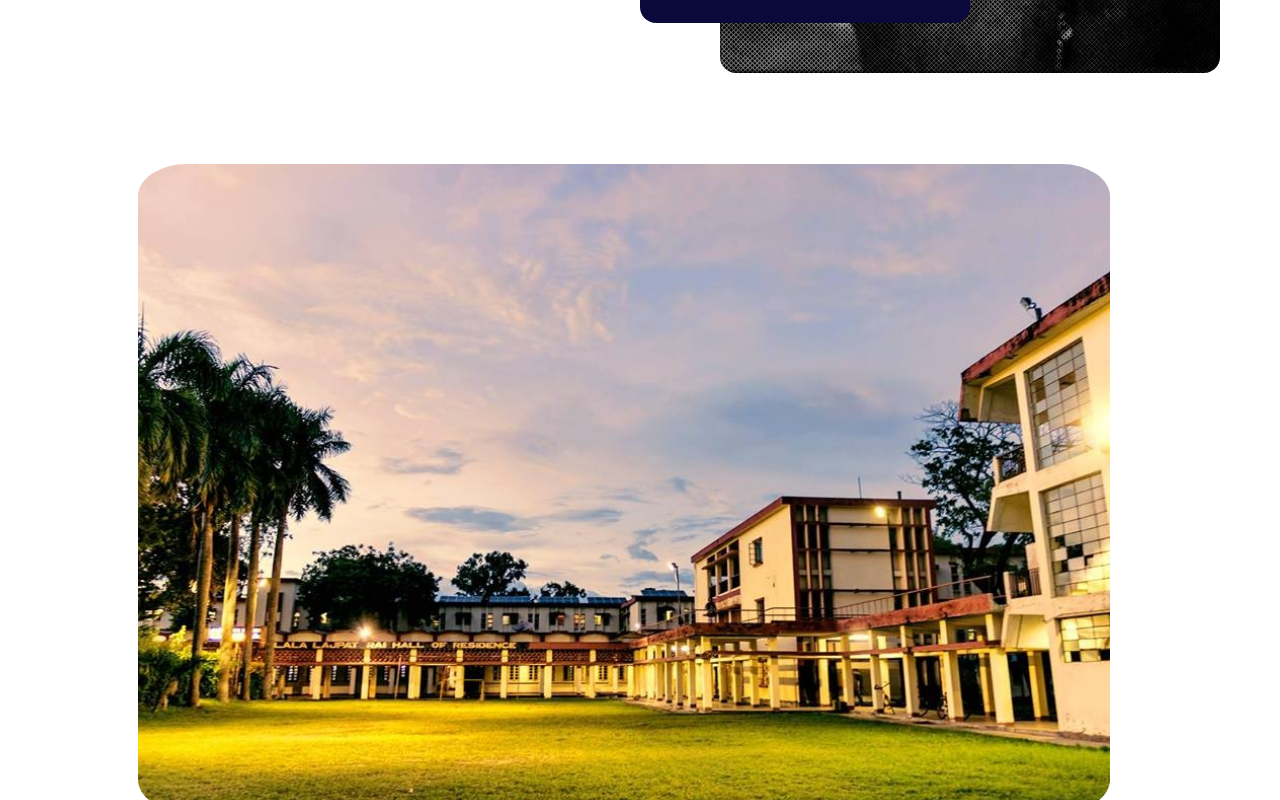
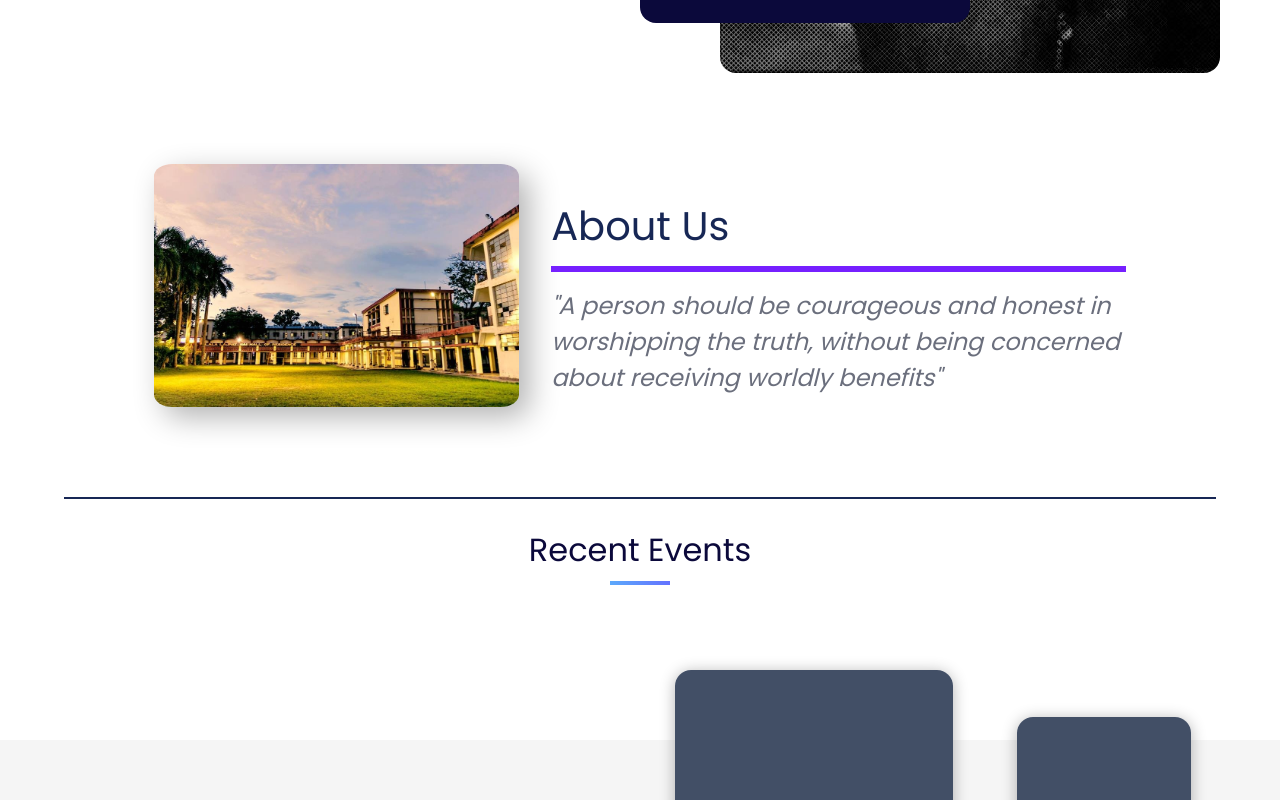
Before and after one commit to nithin-gith/llr-hall-iitkgp.github.io, a React (Create React App) app: page / in a window 1280 px wide. Shown: the part 740-1540 px from the top of the page. Built offline with nearby package versions, Linux system fonts and the light colour scheme.

Commit message:
changed font and removed outline

```diff
--- a/public/index.html
+++ b/public/index.html
@@ -9,6 +9,9 @@
       name="description"
       content="Web site created using create-react-app"
     />
+    <link rel="preconnect" href="https://fonts.googleapis.com">
+<link rel="preconnect" href="https://fonts.gstatic.com" crossorigin>
+<link href="https://fonts.googleapis.com/css2?family=Poppins&family=Sacramento&display=swap" rel="stylesheet">
     <link rel="apple-touch-icon" href="%PUBLIC_URL%/logo192.png" />
     <link rel="stylesheet" href="https://stackpath.bootstrapcdn.com/bootstrap/4.3.1/css/bootstrap.min.css"
       integrity="sha384-ggOyR0iXCbMQv3Xipma34MD+dH/1fQ784/j6cY/iJTQUOhcWr7x9JvoRxT2MZw1T" crossorigin="anonymous">
--- a/src/components/Nav/TopNavbar.jsx
+++ b/src/components/Nav/TopNavbar.jsx
@@ -29,7 +29,7 @@ export default function TopNavbar() {
         <NavInner className="container flexSpaceCenter">
           <Link className="pointer flexNullCenter" to="/" smooth={true}>
             <LogoIcon />
-            <h1 style={{ marginLeft: "15px" }} className="font20 extraBold">
+            <h1 style={{ marginLeft: "15px"}} className="font20 extraBold">
               Lala Lajpat Rai Hall of Residence
             </h1>
           </Link>
--- a/src/components/Sections/Card.jsx
+++ b/src/components/Sections/Card.jsx
@@ -13,7 +13,7 @@ const Card = (props) => {
                 <img src={props.img} className="card-img-top" alt="football"/>
     <div className="card-body">
       <h5 className="card-title">{props.name}</h5>
-      <p className = "card-text text-muted">{props.position}</p>
+      <p className = "card-text text-muted" style ={{paddingBottom:"10px"}}>{props.position}</p>
 
     <a href={props.fb} target="_blank" rel="noreferrer" style={{ paddingRight: "10px" }}><FaFacebookSquare style={{ backgroundColor:"white", height: "25px", width: "25px" }} /></a>
      <a href={props.linkedin} target="_blank" rel="noreferrer" style= {{paddingRight:"10px"}}><FaLinkedin style ={{backgroundColor:"white",height:"25px",width:"25px"}}/></a>
--- a/src/components/Sections/Card2.jsx
+++ b/src/components/Sections/Card2.jsx
@@ -13,7 +13,7 @@ const Card = (props) => {
                 <img src={props.img} className="card-img-top" alt="football" style={{height:"300px", width:"300px"}}/>
     <div className="card-body">
       <h5 className="card-title">{props.name}</h5>
-      <p className = "card-text text-muted">{props.position}</p>
+      <p className = "card-text text-muted" style ={{paddingBottom:"10px"}}>{props.position}</p>
 
       <a href={props.fb} target="_blank" rel="noreferrer" style={{ paddingRight: "10px" }}><FaFacebookSquare style={{ backgroundColor: "white", height: "25px", width: "25px" }} /></a>
       <a href={props.linkedin} target="_blank" rel="noreferrer" style= {{paddingRight:"10px"}}><FaLinkedin style ={{backgroundColor:"white",height:"25px",width:"25px"}} /></a>
--- a/src/components/Sections/GeneralChamp.jsx
+++ b/src/components/Sections/GeneralChamp.jsx
@@ -65,9 +65,9 @@ export default function BasicTabs() {
             <Box sx={{ width: '100%',marginTop:"0px" }}>
               <Box sx={{ borderBottom: 1, borderColor: 'divider' }}>
                 <Tabs value={value} onChange={handleChange} aria-label="basic tabs example" centered>
-                  <Tab label="Technology" {...a11yProps(0)} />
-                  <Tab label="Sports and Games" {...a11yProps(1)} />
-                  <Tab label="Social and Cultural" {...a11yProps(2)} />
+                  <Tab label="Technology" style={{outline:"none"}}{...a11yProps(0)} />
+                  <Tab label="Sports and Games" style={{outline:"none"}} {...a11yProps(1)} />
+                  <Tab label="Social and Cultural" style={{outline:"none"}} {...a11yProps(2)} />
                 </Tabs>
               </Box>
 
--- a/src/components/Sections/HallCouncil.jsx
+++ b/src/components/Sections/HallCouncil.jsx
@@ -9,7 +9,7 @@ import FacebookIcon from '@mui/icons-material/FacebookSharp';
 import hp from '../../assets/img/Hall Council/current/Divakar Chauhan.jpg'
 import ssm from '../../assets/img/Hall Council/current/Dhruv Singhal.jpg'
 import tech2122 from '../../assets/img/Hall Council/current/Aditya Verma.jpg'
-import socult2122 from '../../assets/img/Hall Council/current/Nishant Gahlaut.jpg'
+import socult2122 from '../../assets/img/Hall Council/current/Nishant gahlaut.jpg'
 import sports2122 from '../../assets/img/Hall Council/current/Nitin Baghel.jpg'
 import alumni2122 from '../../assets/img/Hall Council/current/Aditya Agrawal.jpg'
 import mess2122 from '../../assets/img/Hall Council/current/Sudhanwa Kulkarni.jpg'
@@ -28,9 +28,9 @@ import studentswelfare2021 from '../../assets/img/Hall Council/20-21/Sumit Kumar
 import library2021 from '../../assets/img/Hall Council/20-21/Uyyala Vijay Kumar.jpg'
 import hp1920 from '../../assets/img/Hall Council/19-20/hp1920.jpg'
 import ssm1920 from '../../assets/img/Hall Council/19-20/ssm1920.jpg'
-import alumni1920 from '../../assets/img/Hall Council/19-20/alumni1920.jpg'
+import alumni1920 from '../../assets/img/Hall Council/19-20/Alumni1920.jpg'
 import library1920 from '../../assets/img/Hall Council/19-20/library1920.jpg'
-import maintenance1920 from '../../assets/img/Hall Council/19-20/maintenance1920.jpg'
+import maintenance1920 from '../../assets/img/Hall Council/19-20/Maintenance1920.jpg'
 import mess1920 from '../../assets/img/Hall Council/19-20/mess1920.jpg'
 import socult1920 from '../../assets/img/Hall Council/19-20/socult1920.jpg'
 import sports1920 from '../../assets/img/Hall Council/19-20/sports1920.jpg'
@@ -99,9 +99,9 @@ export default function HallCouncil() {
     <Box  sx={{ width: '100%' }}>
       <Box sx={{ borderBottom: 1, borderColor: 'divider' }}>
         <Tabs  style ={{marginTop:"2rem"}}value={value} onChange={handleChange} aria-label="basic tabs example" centered>
-          <Tab label="2021-2022" {...a11yProps(0)} />
-          <Tab label="2020-2021" {...a11yProps(1)} />
-          <Tab label="2019-2020" {...a11yProps(2)} />
+          <Tab style ={{outline:"none"}} label="2021-2022" {...a11yProps(0)} />
+          <Tab style ={{outline:"none"}} label="2020-2021" {...a11yProps(1)} />
+          <Tab style ={{outline:"none"}} label="2019-2020" {...a11yProps(2)} />
         </Tabs>
       </Box>
       <TabPanel value={value} index={0}>
--- a/src/style/About.css
+++ b/src/style/About.css
@@ -3,6 +3,7 @@
   width: 90%;
   margin: 2rem auto;
   padding-bottom: 3rem;
+
 }
 
 .heading-about {
@@ -36,5 +37,5 @@
 .about-image img {
   width: 100%;
   border-radius: 5%;
-  /* box-shadow: 10px 10px 30px 0 rgba(0, 0, 0, 0.3); */
+  box-shadow: 10px 10px 30px 0 rgba(0, 0, 0, 0.3);
 }
--- a/src/style/GC.css
+++ b/src/style/GC.css
@@ -43,6 +43,7 @@
   border: 0.2rem solid #7620ff;
   margin-bottom: 1rem;
   background-color: #7620ff;
+  font-family: "Poppins", sans-serif;
 }
 
 .about {
@@ -53,7 +54,6 @@
   margin: auto;
   padding: 1.5rem;
   display: flex;
-  flex-direction: column;
   align-items: flex-start;
 }
 
@@ -61,6 +61,7 @@
   /* width: 50%; */
   margin-right: 2rem;
   border-radius: 5%;
+  width:50%
   /* box-shadow: 10px 10px 30px 0 rgba(0, 0, 0, 0.3); */
 }
 
--- a/src/style/index.css
+++ b/src/style/index.css
@@ -133,7 +133,7 @@ input:-webkit-autofill {
 body {
   background: #fff;
   color: #0b093b;
-  font-family: "Khula", sans-serif;
+  font-family: 'Poppins', sans-serif;
   overflow-x: hidden;
   font-size: 16px;
   font-weight: 400;
```
